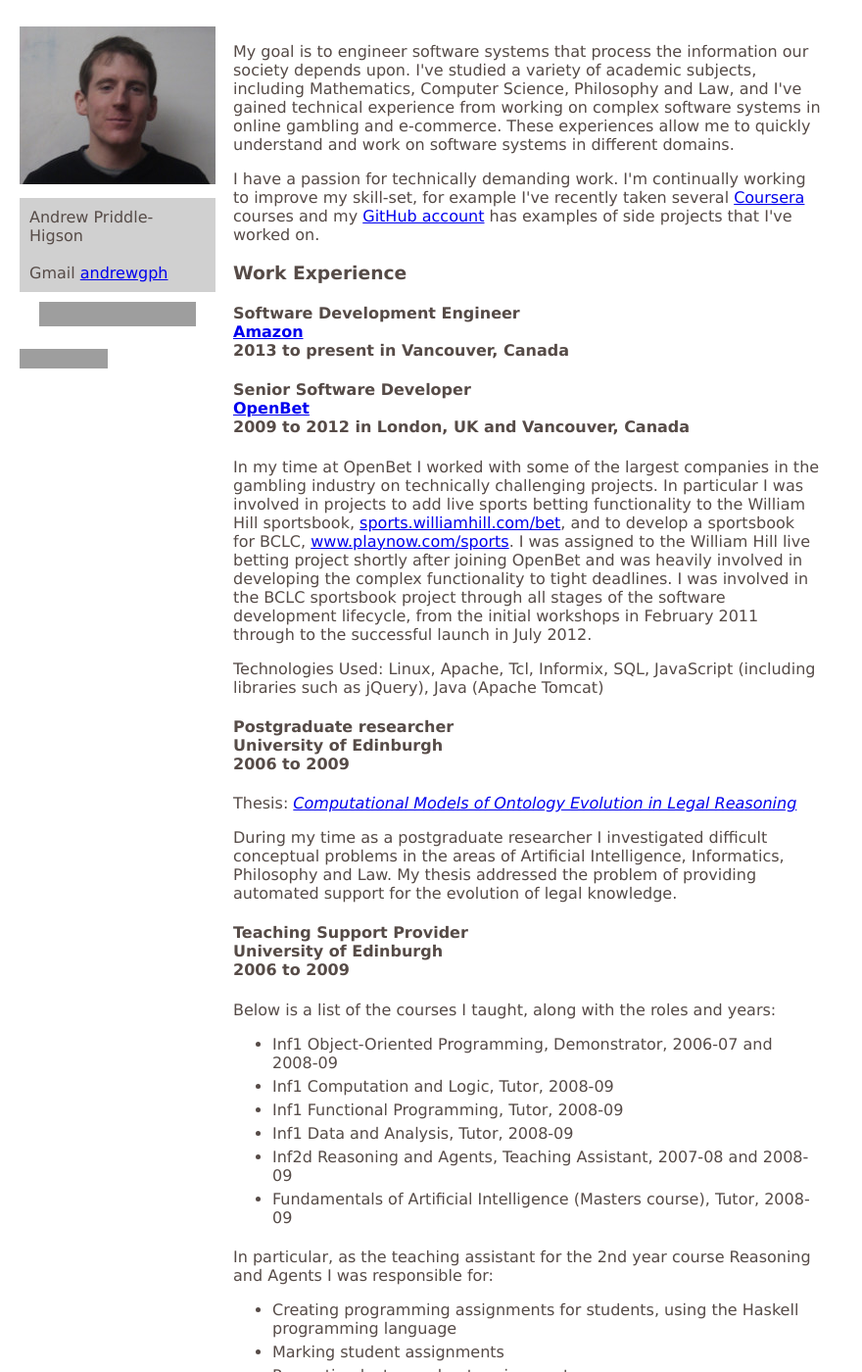
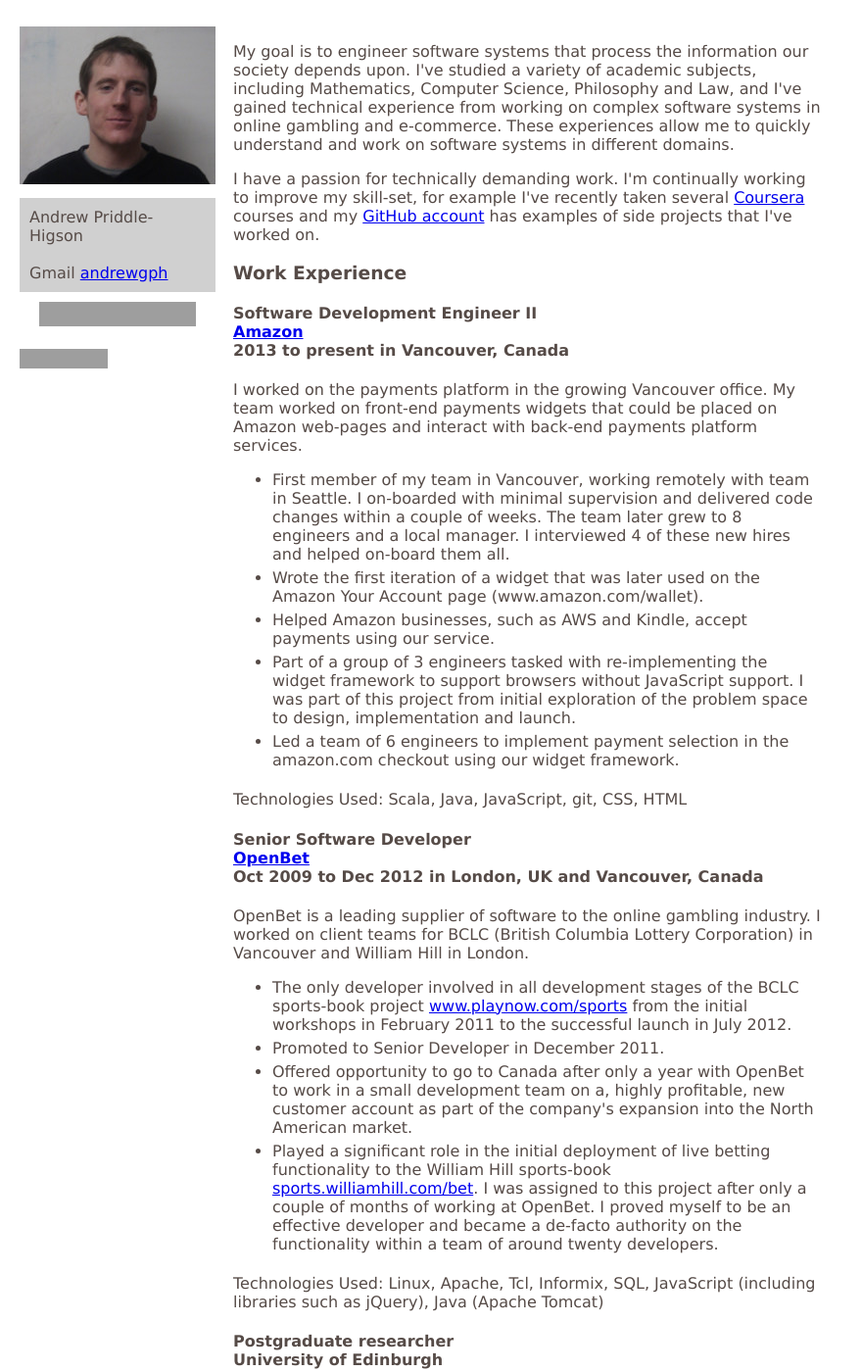
Before and after one commit to andrewgph/andrewgph.github.com, a Jekyll site: the page built from index.html, in a window 1280 px wide and 1400 px high. Shown: the whole window at 98% size, without its empty margins (0-880 px from the left). Built offline with Jekyll 4.4.1, drawn with Linux system fonts in a browser that asks for light colours; nearby versions of some CDN libraries; Markdown is read by kramdown in place of the engine named in the settings; the list of posts is cut into pages by our own code; grey boxes are pictures that could not be loaded.

Commit message:
Updating resume

```diff
--- a/index.html
+++ b/index.html
@@ -15,20 +15,43 @@
 <h3> Work Experience </h3>
 
 <h4>
-Software Development Engineer <br />
+Software Development Engineer II <br />
 <a href="http://vancouver.amazon-jobs.com/">Amazon</a> <br />
 2013 to present in Vancouver, Canada <br />
 </h4>
 
+<p>
+I worked on the payments platform in the growing Vancouver office. My team worked on front-end payments widgets that could be placed on Amazon web-pages and interact with back-end payments platform services.
+</p>
+
+<ul>
+  <li>First member of my team in Vancouver, working remotely with team in Seattle. I on-boarded with minimal supervision and delivered code changes within a couple of weeks. The team later grew to 8 engineers and a local manager. I interviewed 4 of these new hires and helped on-board them all.</li>
+  <li>Wrote the first iteration of a widget that was later used on the Amazon Your Account page (www.amazon.com/wallet).</li>
+  <li>Helped Amazon businesses, such as AWS and Kindle, accept payments using our service.</li>
+  <li>Part of a group of 3 engineers tasked with re-implementing the widget framework to support browsers without JavaScript support. I was part of this project from initial exploration of the problem space to design, implementation and launch.</li>
+  <li>Led a team of 6 engineers to implement payment selection in the amazon.com checkout using our widget framework.</li>
+</ul>
+
+<p>
+Technologies Used: Scala, Java, JavaScript, git, CSS, HTML
+</p>
+
 <h4>
 Senior Software Developer <br />
 <a href="http://www.openbet.com">OpenBet</a> <br />
-2009 to 2012 in London, UK and Vancouver, Canada <br />
+Oct 2009 to Dec 2012 in London, UK and Vancouver, Canada <br />
 </h4>
 
 <p>
-In my time at OpenBet I worked with some of the largest companies in the gambling industry on technically challenging projects. In particular I was involved in projects to add live sports betting functionality to the William Hill sportsbook, <a href="http://sports.williamhill.com/bet">sports.williamhill.com/bet</a>, and to develop a sportsbook for BCLC, <a href="http://www.playnow.com/sports">www.playnow.com/sports</a>. I was assigned to the William Hill live betting project shortly after joining OpenBet and was heavily involved in developing the complex functionality to tight deadlines. I was involved in the BCLC sportsbook project through all stages of the software development lifecycle, from the initial workshops in February 2011 through to the successful launch in July 2012.
+    OpenBet is a leading supplier of software to the online gambling industry. I worked on client teams for BCLC (British Columbia Lottery Corporation) in Vancouver and William Hill in London.
 </p>
+
+<ul>
+  <li>The only developer involved in all development stages of the BCLC sports-book project <a href="http://www.playnow.com/sports">www.playnow.com/sports</a> from the initial workshops in February 2011 to the successful launch in July 2012.</li>
+  <li>Promoted to Senior Developer in December 2011.</li>
+  <li>Offered opportunity to go to Canada after only a year with OpenBet to work in a small development team on a, highly profitable, new customer account as part of the company's expansion into the North American market.</li>
+  <li>Played a significant role in the initial deployment of live betting functionality to the William Hill sports-book <a href="http://sports.williamhill.com/bet">sports.williamhill.com/bet</a>. I was assigned to this project after only a couple of months of working at OpenBet. I proved myself to be an effective developer and became a de-facto authority on the functionality within a team of around twenty developers.</li>
+</ul>
 
 <p>
 Technologies Used: Linux, Apache, Tcl, Informix, SQL, JavaScript (including libraries such as jQuery), Java (Apache Tomcat)
```
